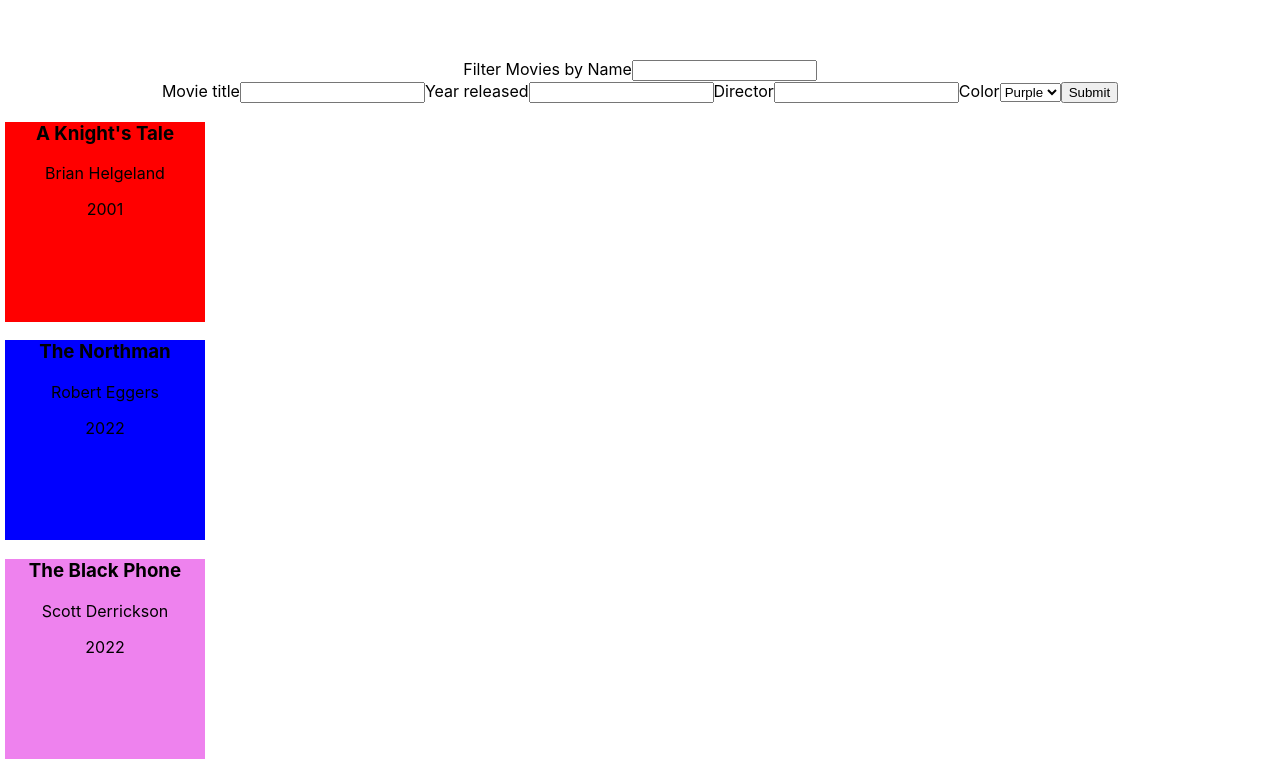
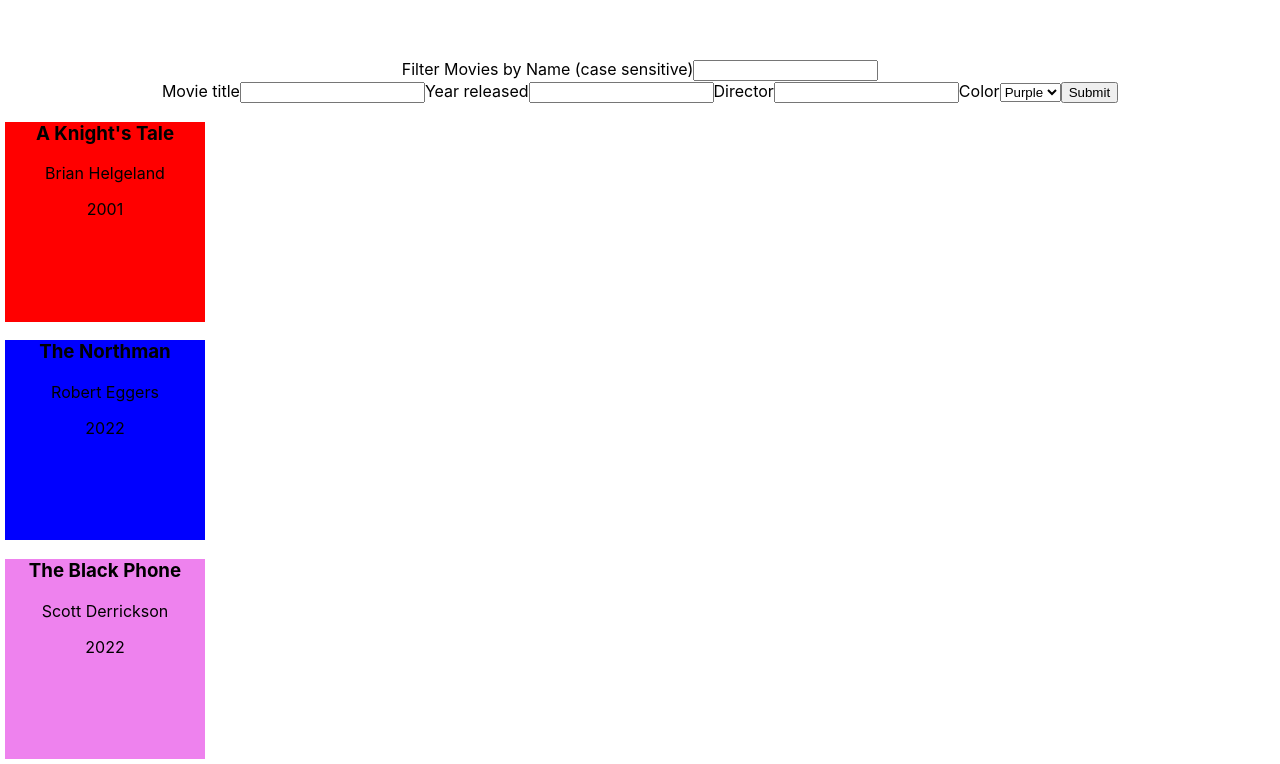
Before and after one commit to Rigby-David/react-movie-list, a React (Create React App) app: page / in a window 1280 px wide. Shown: the part 151-915 px from the top of the page. Built offline with nearby package versions, Linux system fonts and the light colour scheme.

Commit message:
movies render, delete, and filter

```diff
--- a/src/App.js
+++ b/src/App.js
@@ -27,7 +27,6 @@ function App() {
       color: 'violet'
     }
   ]);
-  console.log(allMovies);
 
   const [filteredMovies, setFilteredMovies] = useState(allMovies);
   const [movieFormYearReleased, setMovieFormYearReleased] = useState('');
@@ -70,8 +69,9 @@ function App() {
   }
 
   useEffect(() => {
-
-  });
+    setFilteredMovies(allMovies);
+    setFilterMovie('');
+  }, [allMovies]);
 
   return (
     <div className="App">
@@ -84,7 +84,7 @@ function App() {
         }} />
       </div>
       <div className='movie-filter'>
-        Filter Movies by Name
+        Filter Movies by Name (case sensitive)
         <input value={filterMovie} onChange={(e) => handleFilterMovies(e.target.value)} />
       </div>
       <MovieForm setMovieTitle={setMovieTitle}
```
